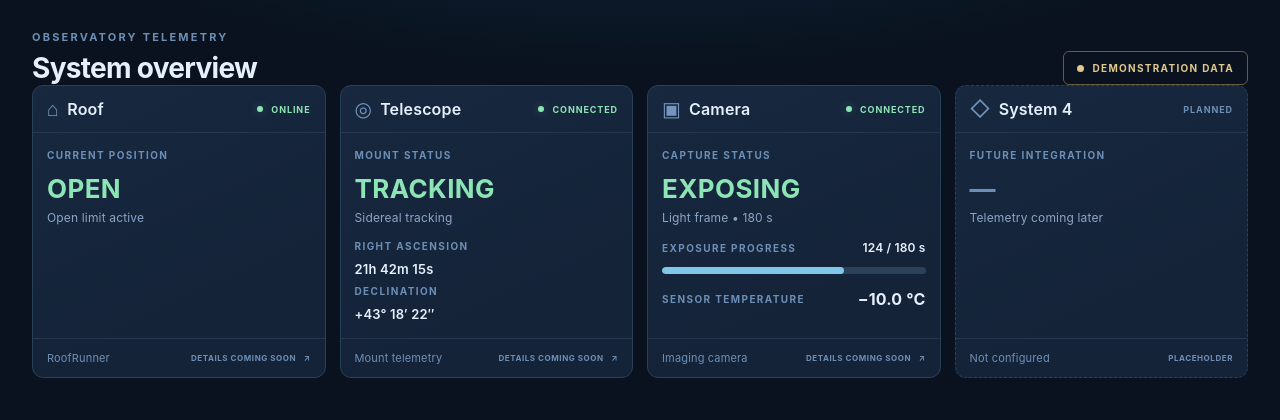
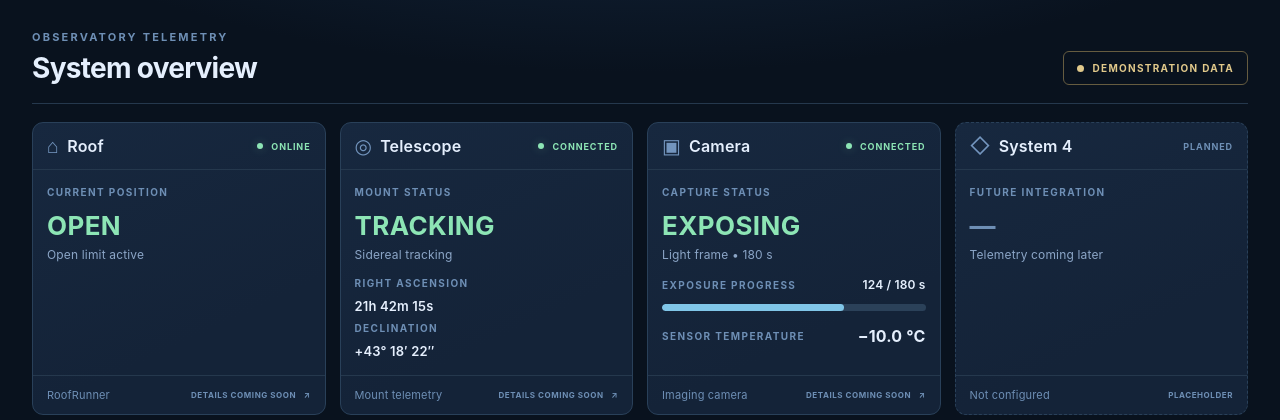
Before and after one commit to EorEquis/TSOLive, a FastAPI app: page / in a window 1280 px wide. Shown: the part 102-522 px from the top of the page. Run offline with FastAPI, Linux system fonts and the light colour scheme.

Commit message:
Add divider and breathing room below overview heading

```diff
--- a/static/styles.css
+++ b/static/styles.css
@@ -44,3 +44,6 @@
 @media(max-width:1250px){.tile-grid{grid-template-columns:repeat(3,minmax(0,1fr))}}
 @media(max-width:800px){.tile-grid{grid-template-columns:repeat(2,minmax(0,1fr))}}
 @media(max-width:520px){.tile-grid{grid-template-columns:1fr}}
+
+/* Separate the overview heading from the status tiles. */
+.section-heading{padding-bottom:18px;border-bottom:1px solid var(--line);margin-bottom:18px}
```
